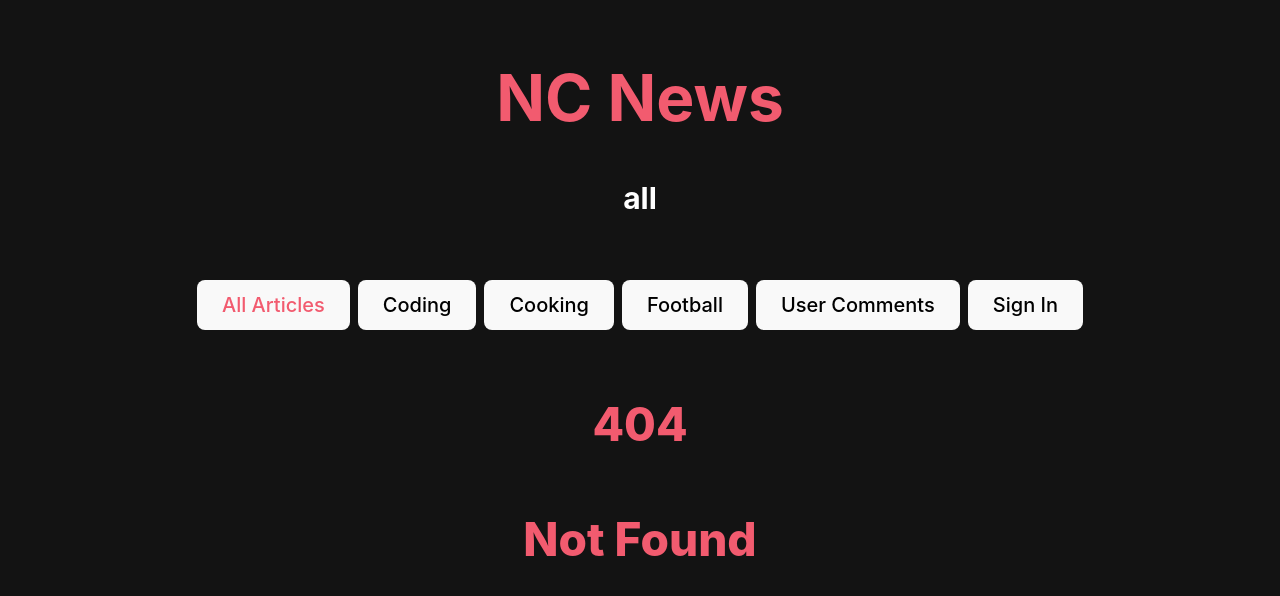
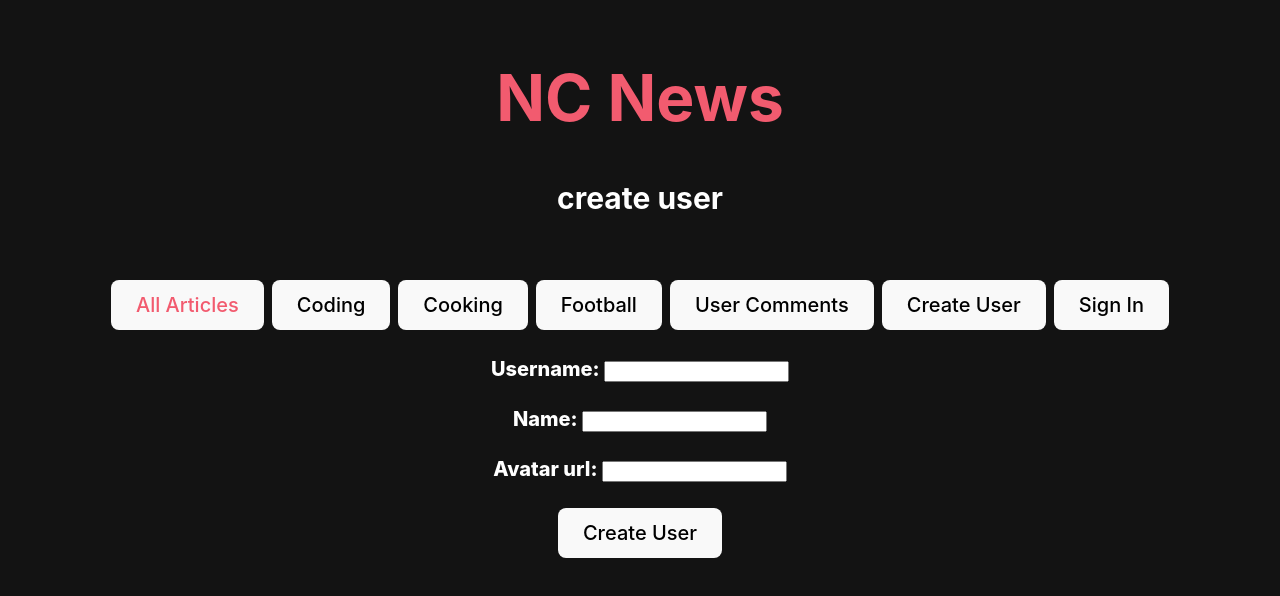
Before and after one commit to DeanDevine/nc-news, a React (Vite) app: page /users/create-user in a window 1280 px wide. Before the commit this address had no page. Shown: the top 596 px of the page. Built offline with nearby package versions, Linux system fonts and the light colour scheme.

Commit message:
add create-user

```diff
--- a/src/App.jsx
+++ b/src/App.jsx
@@ -8,6 +8,7 @@ import { useState } from "react";
 import UserComments from "./components/UserComments";
 import SignInPage from "./components/SignInPage";
 import Error from "./components/Error";
+import CreateUser from "./components/CreateUser";
 
 function App() {
   const [header, setHeader] = useState("all");
@@ -41,6 +42,10 @@ function App() {
           path="/articles/:article_id"
           element={<Article setHeader={setHeader} setActive={setActive} />}
         />
+        <Route
+          path="/users/create-user"
+          element={<CreateUser setHeader={setHeader} />}
+        />
         <Route path="/sign-in" element={<SignInPage setHeader={setHeader} />} />
         <Route
           path="/users/user/comments"
--- /dev/null
+++ b/src/components/CreateUser.jsx
@@ -0,0 +1,77 @@
+import { useEffect, useState } from "react";
+import { postUser } from "./api";
+
+function CreateUser({ setHeader }) {
+  const [usernameInput, setUsernameInput] = useState("");
+  const [nameInput, setNameInput] = useState("");
+  const [avatarUrlInput, setAvatarUrlInput] = useState("");
+  const [response, setResponse] = useState("");
+
+  const newUser = {
+    username: usernameInput,
+    name: nameInput,
+    avatar_url: avatarUrlInput,
+  };
+
+  useEffect(() => {
+    setHeader("create user");
+  });
+
+  const handleSubmit = (e) => {
+    e.preventDefault();
+    postUser(newUser)
+      .then((userData) => {
+        setResponse(`User ${userData.username} successfully created`);
+        setUsernameInput("");
+        setNameInput("");
+        setAvatarUrlInput("");
+      })
+      .catch((err) => {
+        setResponse(err.response.data.msg);
+        setUsernameInput("");
+        setNameInput("");
+        setAvatarUrlInput("");
+      });
+  };
+
+  return (
+    <div>
+      <form onSubmit={handleSubmit}>
+        <label htmlFor="create-username">Username: </label>
+        <input
+          id="create-username"
+          type="text"
+          value={usernameInput}
+          onChange={(e) => {
+            setUsernameInput(e.target.value);
+          }}
+        ></input>
+        <p></p>
+        <label htmlFor="create-username-name">Name: </label>
+        <input
+          id="create-username-name"
+          type="text"
+          value={nameInput}
+          onChange={(e) => {
+            setNameInput(e.target.value);
+          }}
+        ></input>
+        <p></p>
+        <label htmlFor="create-username-avatar">Avatar url: </label>
+        <input
+          id="create-username-avatar"
+          type="text"
+          value={avatarUrlInput}
+          onChange={(e) => {
+            setAvatarUrlInput(e.target.value);
+          }}
+        ></input>
+        <p></p>
+        <button>Create User</button>
+      </form>
+      <p>{response}</p>
+    </div>
+  );
+}
+
+export default CreateUser;
--- a/src/components/Nav.jsx
+++ b/src/components/Nav.jsx
@@ -50,6 +50,14 @@ function Nav({ active, setActive }) {
         </button>
       </Link>
       <Link
+        to="/users/create-user"
+        onClick={() => {
+          setActive(["create-user", "date", "descending"]);
+        }}
+      >
+        <button id={active.includes("create-user") ? "active" : ""}>Create User</button>
+      </Link>
+      <Link
         to="/sign-in"
         onClick={() => {
           setActive(["sign-in", "date", "descending"]);
--- a/src/components/SignInPage.jsx
+++ b/src/components/SignInPage.jsx
@@ -1,5 +1,5 @@
 import { useContext, useEffect, useState } from "react";
-import { getUsername } from "./api";
+import { getUser } from "./api";
 import { UserContext } from "../contexts/User";
 
 function SignInPage({ setHeader }) {
@@ -10,13 +10,13 @@ function SignInPage({ setHeader }) {
   useEffect(() => {
     setHeader("sign in");
     if (user) {
-      setResponse("You have been signed in");
+      setResponse(`You are signed in as ${user}`);
     }
   });
 
   const handleSubmit = (e) => {
     e.preventDefault();
-    getUsername(usernameInput)
+    getUser(usernameInput)
       .then((userData) => {
         setUser(userData.username);
         setResponse(`You have successfully signed in as ${userData.username}`);
--- a/src/components/api.js
+++ b/src/components/api.js
@@ -59,8 +59,14 @@ export const getCommentsByUsername = (username) => {
   });
 };
 
-export const getUsername = (username) => {
+export const getUser = (username) => {
   return ncnewsApi.get(`users/${username}`).then(({ data }) => {
     return data.user;
   });
 };
+
+export const postUser = (user) => {
+  return ncnewsApi.post("/users", user).then(({ data }) => {
+    return data.user;
+  });
+};
```
